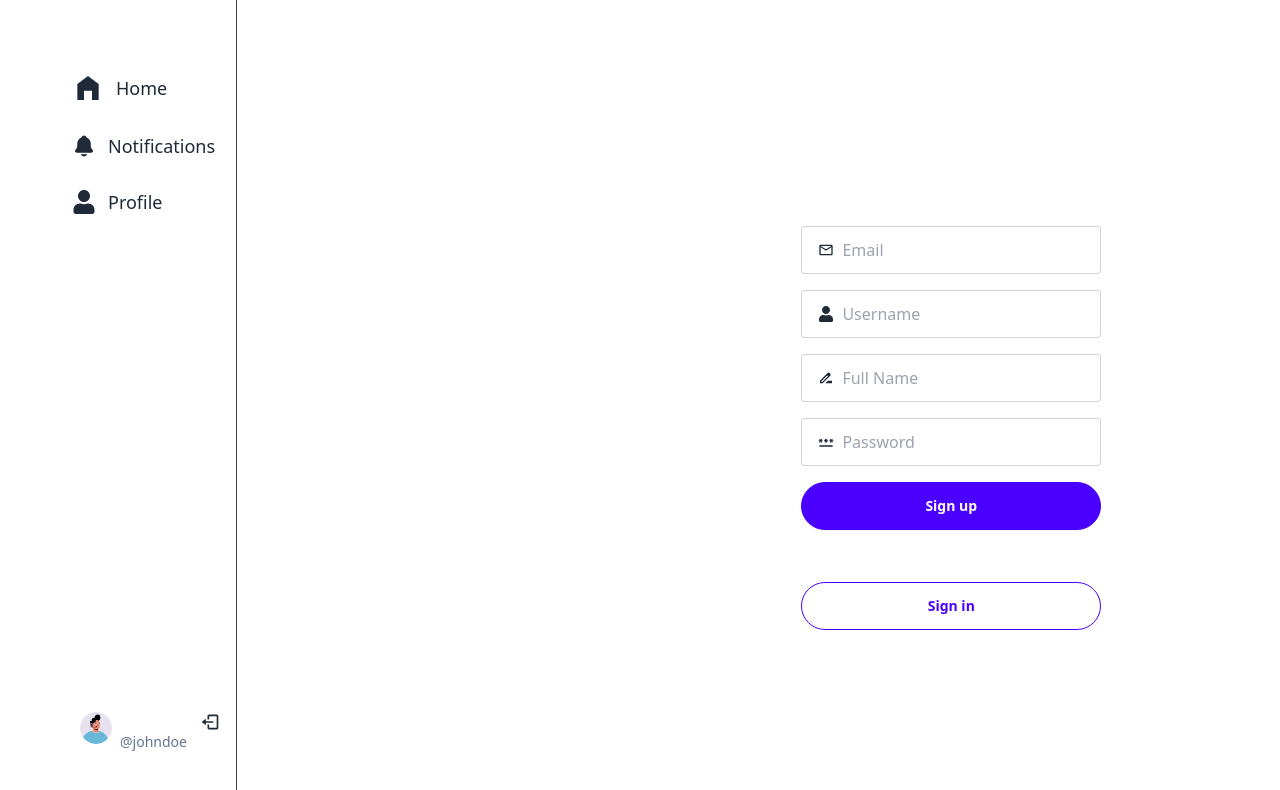
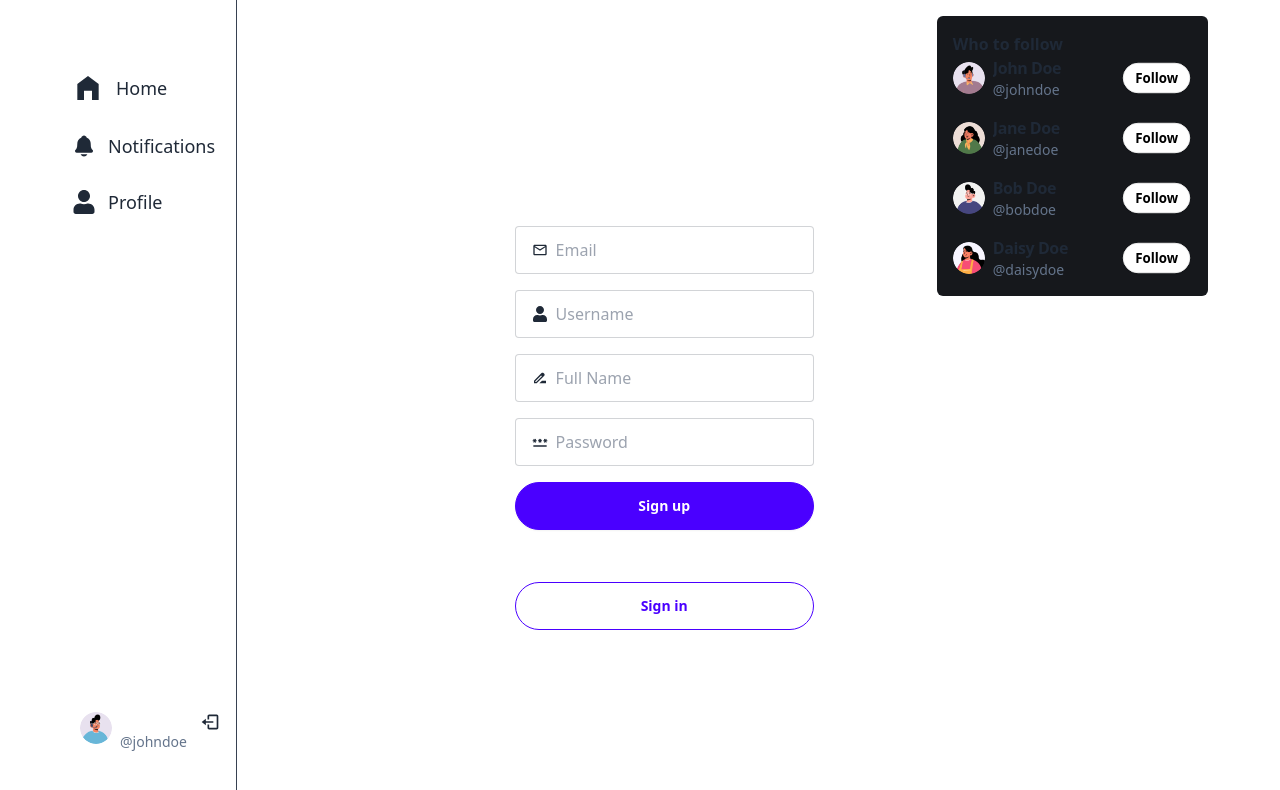
Before and after one commit to Badrul886/twitter-clone, a React app in the folder frontend/: page /signup in a window 1280 px wide. Shown: the top 790 px of the page. Built offline with nearby package versions, Linux system fonts and the light colour scheme; the HTML template or start-up script is replaced by a standard one.

Commit message:
Just added the RightPanel component without effect

```diff
--- a/frontend/src/App.jsx
+++ b/frontend/src/App.jsx
@@ -3,6 +3,7 @@ import LoginPage from './pages/auth/login/LoginPage';
 import SignUpPage from './pages/auth/signup/SignUpPage';
 import HomePage from './pages/home/HomePage';
 import Sidebar from './components/common/Sidebar';
+import RightPanel from './components/common/RightPanel';
 function App() {
   return (
     <div className='flex max-w-6xl mx-auto'>
@@ -13,6 +14,7 @@ function App() {
         <Route path='/login' element={<LoginPage />} />
         <Route path='/signup' element={<SignUpPage />} />
       </Routes>
+      <RightPanel />
     </div>
   );
 }
--- /dev/null
+++ b/frontend/src/components/common/RightPanel.jsx
@@ -0,0 +1,59 @@
+import { Link } from "react-router-dom";
+// import RightPanelSkeleton from "../skeletons/RightPanelSkeleton";
+import { USERS_FOR_RIGHT_PANEL } from "../../utils/db/dummy";
+
+const RightPanel = () => {
+  const isLoading = false;
+
+  return (
+    <div className="hidden lg:block my-4 mx-2">
+      <div className="bg-[#16181C] p-4 rounded-md sticky top-2">
+        <p className="font-bold">Who to follow</p>
+        <div className="flex flex-col gap-4">
+          {/* item */}
+          {/* {isLoading && (
+            <>
+              <RightPanelSkeleton />
+              <RightPanelSkeleton />
+              <RightPanelSkeleton />
+              <RightPanelSkeleton />
+            </>
+          )} */}
+          {!isLoading &&
+            USERS_FOR_RIGHT_PANEL?.map((user) => (
+              <Link
+                to={`/profile/${user.username}`}
+                className="flex items-center justify-between gap-4"
+                key={user._id}
+              >
+                <div className="flex gap-2 items-center">
+                  <div className="avatar">
+                    <div className="w-8 rounded-full">
+                      <img src={user.profileImg || "/avatar-placeholder.png"} />
+                    </div>
+                  </div>
+                  <div className="flex flex-col">
+                    <span className="font-semibold tracking-tight truncate w-28">
+                      {user.fullName}
+                    </span>
+                    <span className="text-sm text-slate-500">
+                      @{user.username}
+                    </span>
+                  </div>
+                </div>
+                <div>
+                  <button
+                    className="btn bg-white text-black hover:bg-white hover:opacity-90 rounded-full btn-sm"
+                    onClick={(e) => e.preventDefault()}
+                  >
+                    Follow
+                  </button>
+                </div>
+              </Link>
+            ))}
+        </div>
+      </div>
+    </div>
+  );
+};
+export default RightPanel;
```
